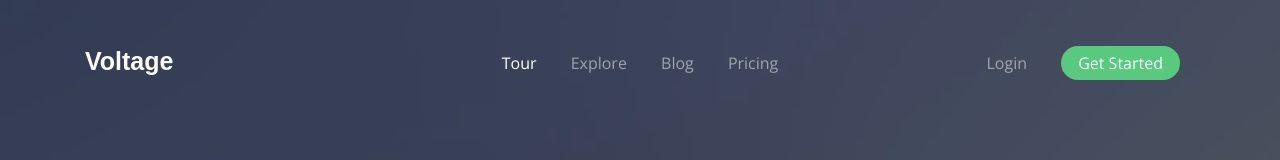
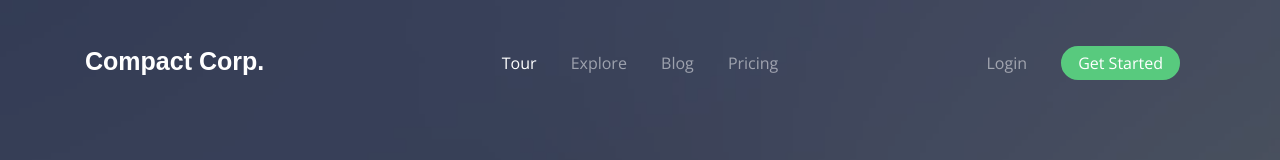
Before and after one commit to Enedas/tienda-hardware, a plain HTML site: page index.html in a window 1280 px wide. Shown: the top 160 px of the page. Drawn offline with nearby package versions, Linux system fonts and the light colour scheme; files whose address does not match are found by name; a web font is replaced by a local one.

Commit message:
Update index.html

```diff
--- a/index.html
+++ b/index.html
@@ -63,7 +63,7 @@
             <div class="container">
                 <div class="col-lg-3 col-md-3 col-sm-3 col-xs-12 fh5co-logo">
                     <a href="#" class="js-fh5co-mobile-toggle fh5co-nav-toggle"><i></i></a>
-                    <a href="#">Voltage</a>
+                    <a href="#">Compact Corp.</a>
                 </div>
                 <div class="col-lg-6 col-md-5 col-sm-5 text-center fh5co-link-wrap">
                     <ul data-offcanvass="yes">
```
